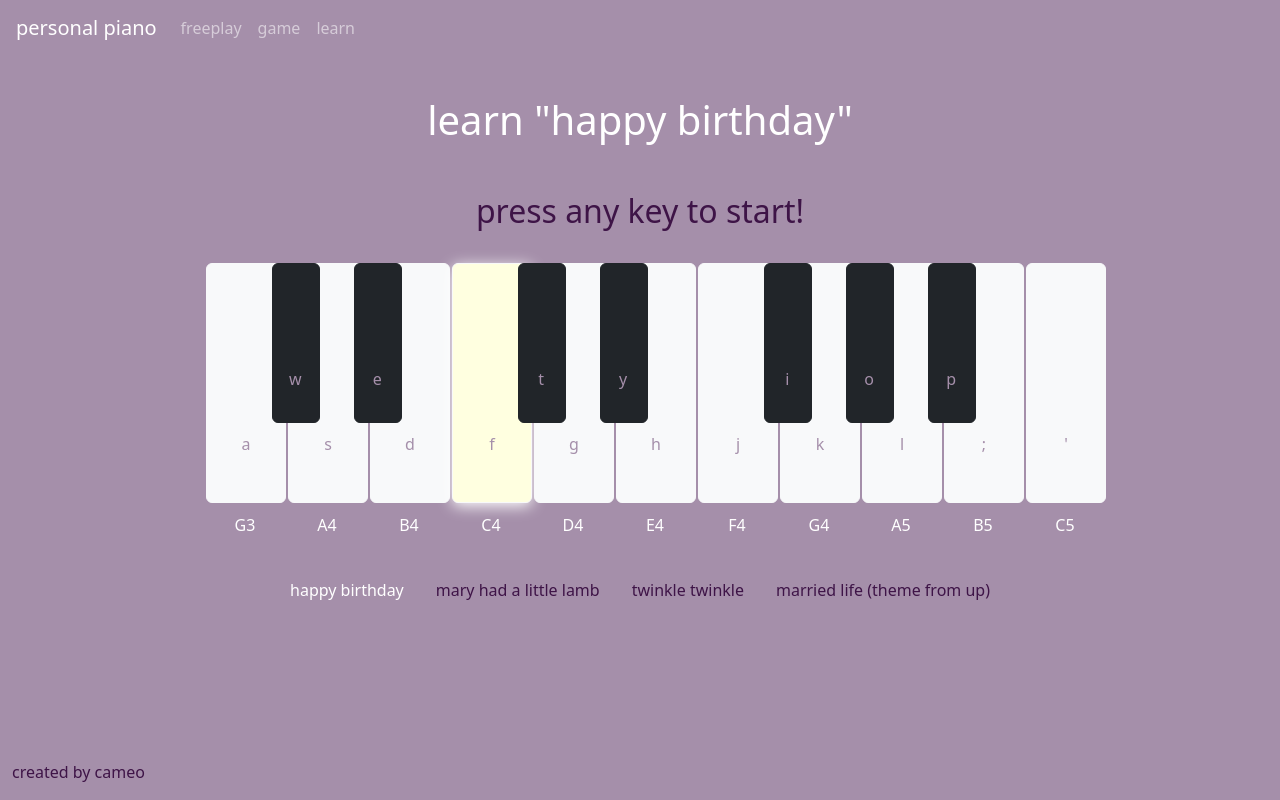
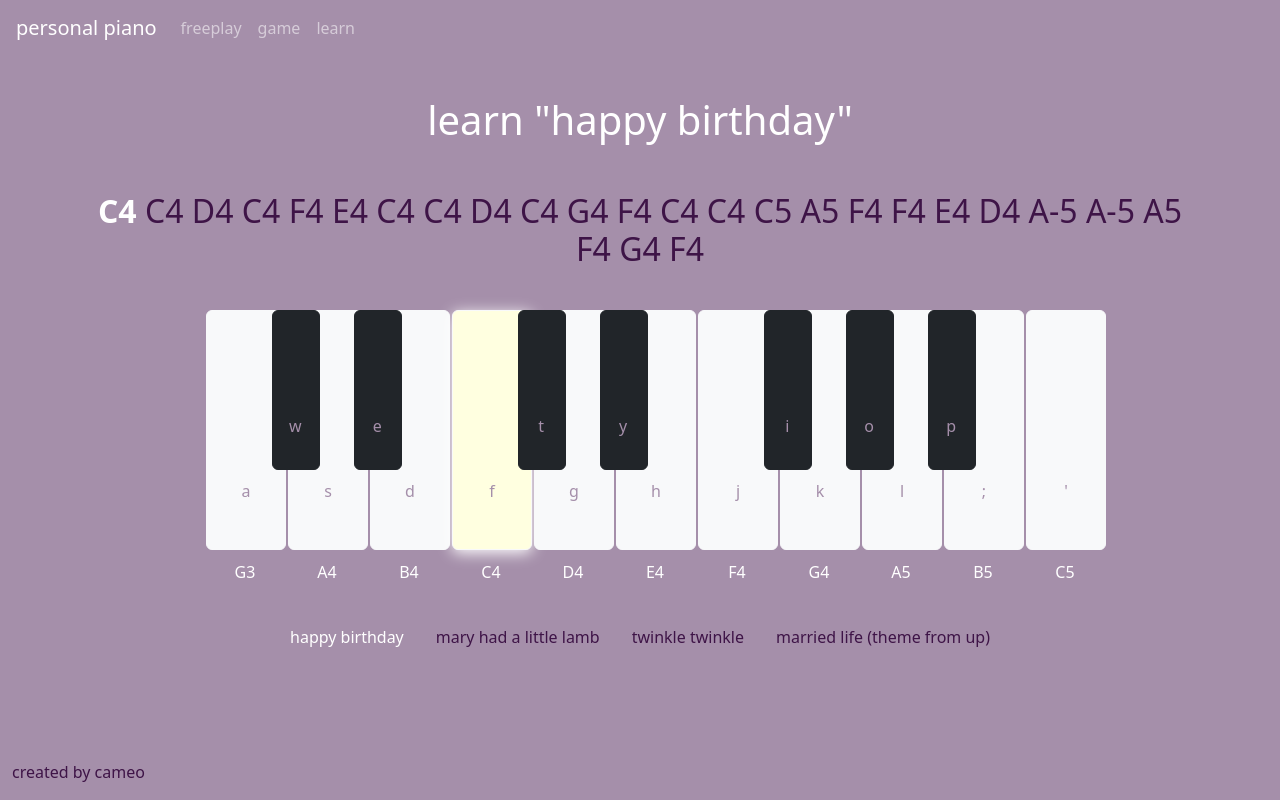
Before and after one commit to cameosam/personal-piano, a React (Create React App) app: page /learn in a window 1280 px wide. Both pictures are taken after a click on the button "happy birthday". Built offline with nearby package versions, Linux system fonts and the light colour scheme.

Commit message:
update info text and have song repeat

```diff
--- a/src/components/Learn.jsx
+++ b/src/components/Learn.jsx
@@ -9,7 +9,7 @@ export default function Learn(props) {
   const [noteNumber, setNoteNumber] = React.useState(0);
   const [nextNoteHighlight, setNextNoteHighlight] = React.useState(-1);
   const [subtitleLearn, setSubtitleLearn] = React.useState(
-    "press any key to start!"
+    "play the highlighted notes - press any key to start!"
   );
 
   // response to key press
@@ -43,8 +43,16 @@ export default function Learn(props) {
           );
         } else {
           setNoteNumber(0);
-          setNextNoteHighlight(-1);
-          setSubtitleLearn("nice job! press any key to restart");
+          setNextNoteHighlight(highlightButton(songs[songNumber].value[0]));
+          setSubtitleLearn(
+            <p>
+              <strong className="selected">
+                {" "}
+                {songs[songNumber].value[0]}{" "}
+              </strong>
+              {songs[songNumber].value.slice(1).join(" ")}
+            </p>
+          );
         }
       }
     }
@@ -65,7 +73,15 @@ export default function Learn(props) {
           onClick={(e) => {
             setNoteNumber(0);
             setSongNumber(e.currentTarget.value);
-            setSubtitleLearn("press any key to start!");
+            setSubtitleLearn(
+              <p>
+                <strong className="selected">
+                  {" "}
+                  {songs[e.currentTarget.value].value[0]}{" "}
+                </strong>
+                {songs[e.currentTarget.value].value.slice(1).join(" ")}
+              </p>
+            );
             if (nextNoteHighlight != -1) {
               resetButton(nextNoteHighlight);
             }
```
